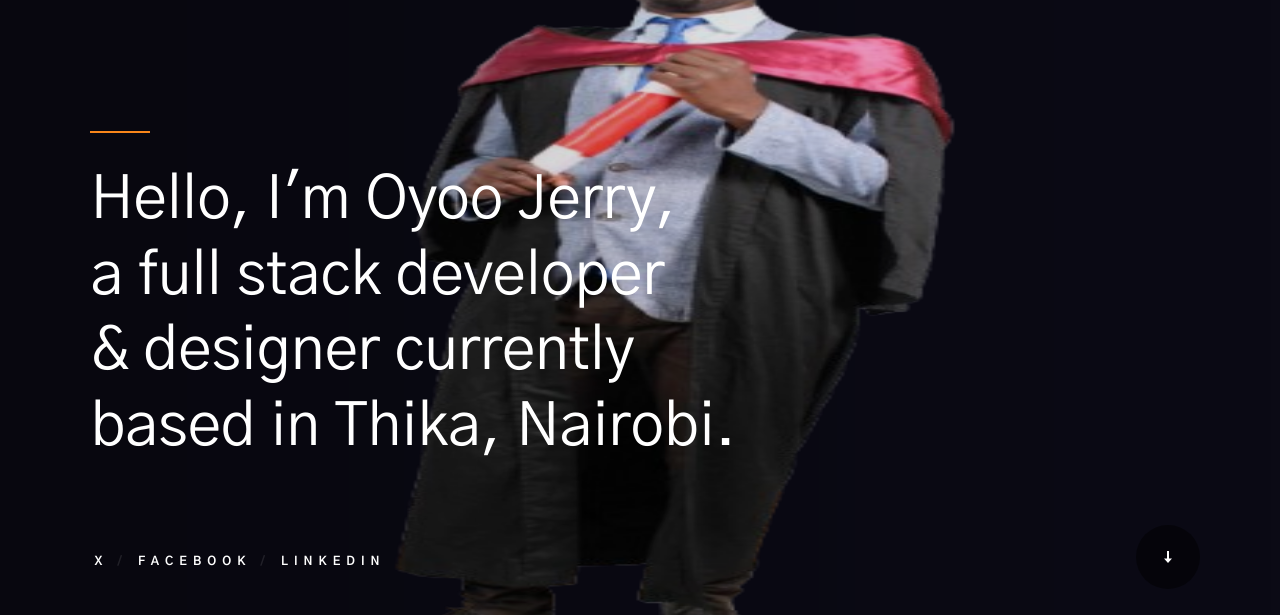
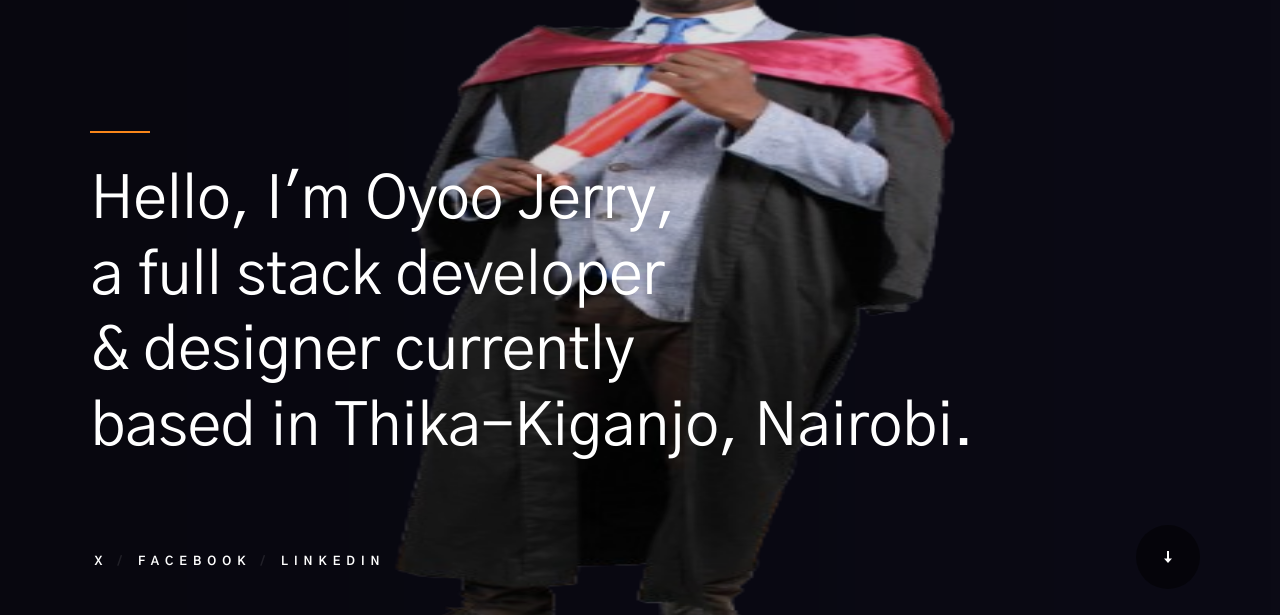
Before and after one commit to oyoojerry/Ethos, a plain HTML site: page Ethos-1.0.0/index.html in a window 1280 px wide. Shown: the part 131-746 px from the top of the page. Drawn offline with nearby package versions, Linux system fonts and the light colour scheme.

Commit message:
Changes made using pycharm

```diff
--- a/Ethos-1.0.0/index.html
+++ b/Ethos-1.0.0/index.html
@@ -89,7 +89,7 @@
                 Hello, I'm Oyoo Jerry, <br>
                 a full stack developer <br>
                 & designer currently <br>
-                based in Thika, Nairobi.
+                based in Thika-Kiganjo, Nairobi.
                 </h1>
 
                 <ul class="hero-social">
```
